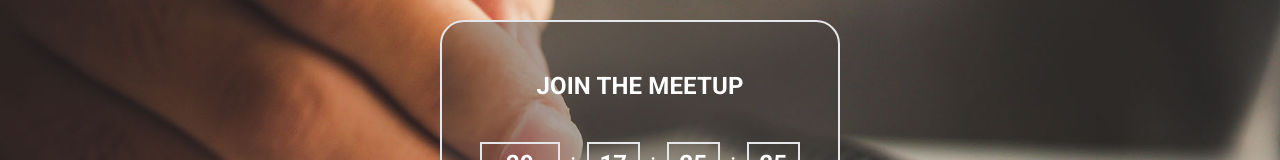
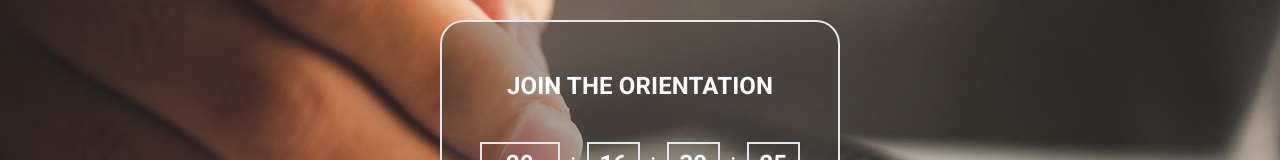
Before and after one commit to ati07/Tutorcept, a Next.js app: page / in a window 1280 px wide. Shown: the part 287-447 px from the top of the page. Built offline with nearby package versions, Linux system fonts and the light colour scheme.

Commit message:
48th commit

```diff
--- a/component/PopUp.js
+++ b/component/PopUp.js
@@ -3,6 +3,7 @@ import {useState, useEffect,useRef} from 'react'
 import AOS from 'aos';
 import 'aos/dist/aos.css';
 import Countdown from "react-countdown";
+import Link from "next/link";
 function PopUp() {
     const [timerDays, setTimerDays]=useState('00')
     const [timerHours, setTimerHours]=useState('00')
@@ -22,7 +23,7 @@ function PopUp() {
     }
     let interval = useRef()
     const startTimer = ()=>{
-        const countDownDate = new Date('August 8, 2021 14:00:00').getTime();
+        const countDownDate = new Date('August 8, 2021 13:05:00').getTime();
 
         interval = setInterval(()=>{
             const now = new Date().getTime();
@@ -76,7 +77,7 @@ function PopUp() {
         <div data-aos="zoom-in" className="flex flex-col justify-center rounded-3xl p-4 items-center lg:md:h-[300px] lg:md:w-[400px] h-auto w-[250px]  bg-[#473f3c6e] border-2">
             <div className="lg:md:text-2xl text-lg text-white pb-5 mt-5 text-center">
                 <p className="uppercase font-semibold">
-                  Join the Meetup
+                  Join the Orientation
                 </p>
             </div>
             <div className="text-white lg:md:h-[50px] grid grid-cols-12 lg:md:w-[400px] h-[25px] w-[300px] px-10 mt-5 pb-3">
@@ -91,9 +92,13 @@ function PopUp() {
             </div>
             <div className='lg:md:mt-12 mt-12'>
                 {show?
+                <Link href=''>
+                <a href='https://zoom.us/j/6152607417?pwd=bzVMSTNiWTlTQXZHTmhrVmY1em41UT09' target="_blank" rel="noreferrer">
                 <button onClick={()=>console.log("clicked")} className='hover:bg-green-500 bg-[#1e56a0] uppercase w-[200px] p-2 h-[50px] cursor-pointer rounded-lg opacity-100 hover:opacity-100 text-white'>
                 Join the Room
             </button>
+            </a>
+            </Link>
 
                 :<button onMouseEnter={enter} onMouseOut={close} className='hover:bg-green-500 bg-[#1e56a0] cursor-not-allowed uppercase w-[200px] p-2 h-[50px] rounded-lg opacity-100 hover:opacity-100 text-white'>
                     {join?'Join the Room':'Wait till time up'}
```
